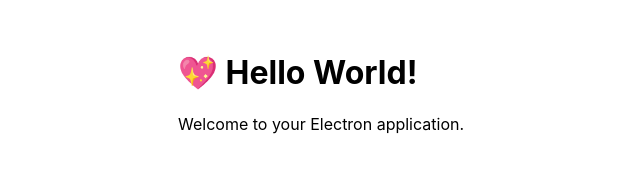
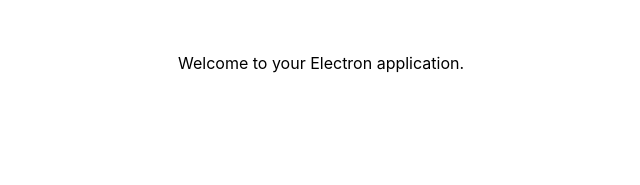
Before and after one commit to integrated-circuit/AIpy-GUI-Linux, an Electron app: page AIpy-GUI/AIpy-GUI-Linux/src/index.html in a window 1280 px wide. Shown: the whole page, without its empty margins (158-798 px from the left). Drawn offline with Linux system fonts and the light colour scheme.

```diff
--- a/AIpy-GUI/AIpy-GUI-Linux/src/index.html
+++ b/AIpy-GUI/AIpy-GUI-Linux/src/index.html
@@ -2,11 +2,11 @@
 <html>
   <head>
     <meta charset="UTF-8" />
-    <title>Hello World!</title>
+    <title>AIpy GUI</title>
     <link rel="stylesheet" href="index.css" />
   </head>
   <body>
-    <h1>💖 Hello World!</h1>
+    <h1></h1>
     <p>Welcome to your Electron application.</p>
   </body>
 </html>
```
Also changed, not shown: 1 other file.
